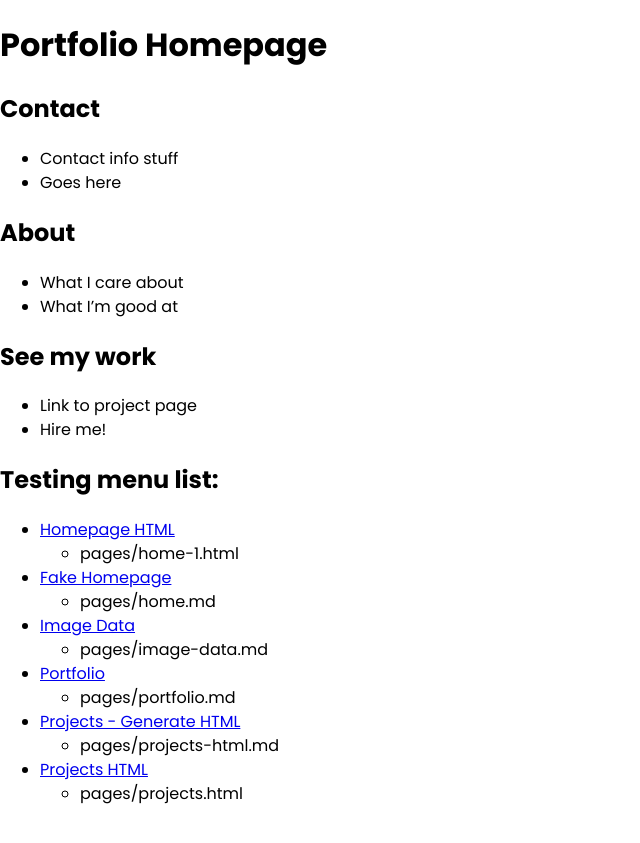
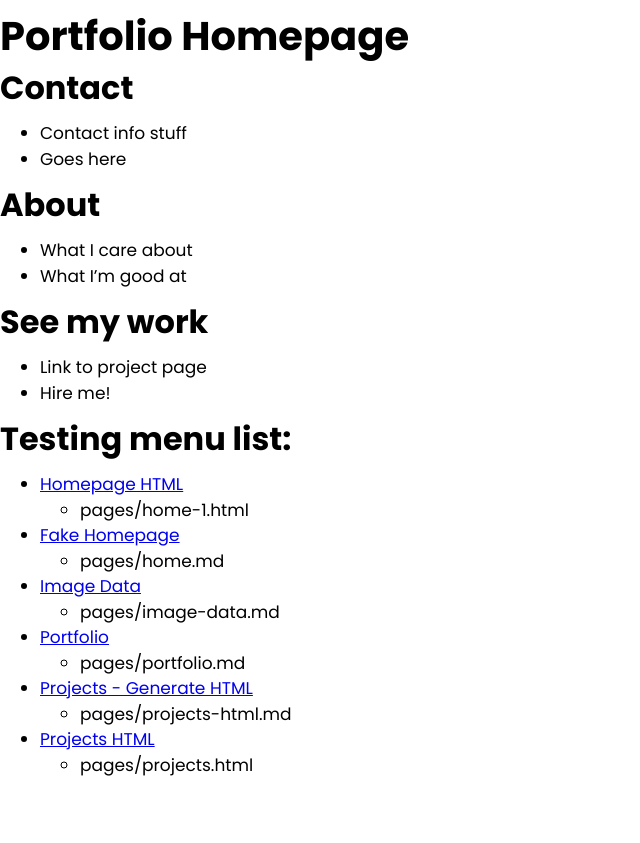
Before and after one commit to kbdonnally/katherinedoes.design, a Jekyll site: the page built from index.md, in a window 1280 px wide. Shown: the top 843 px of the page, without its empty margins (0-640 px from the left). Built offline with Jekyll 4.4.1, drawn with Linux system fonts in a browser that asks for light colours; some web fonts are replaced; our own code applies the rules of GitHub Pages for plain Markdown files.

Commit message:
Add elements stylesheet to cover all main HTML elements
- Basically making own Markdown stylesheet :D (and have to do font
  math...)

```diff
--- /dev/null
+++ b/assets/css/_sass/_layouts/_elements.scss
@@ -0,0 +1,64 @@
+/* CSS Element Selectors: */
+
+body {
+	font-size: 1rem;
+	@media screen and (min-width: 900px) {
+		font-size: 1.0625rem;
+	}
+}
+
+h1,
+h2,
+h3,
+h4,
+h5 {
+	line-height: 1;
+}
+
+h1 {
+	margin: 1rem 0;
+	font-size: 2.5rem;
+}
+
+h2 {
+	margin: .25em 0;
+	font-size: 2rem;
+}
+
+h3 {
+	font-size: 1.5rem;
+}
+
+h4 {
+	font-size: 1.125rem;
+}
+
+p {
+	font-size: 1.125rem;
+}
+
+@media screen and (max-width: 768px) {
+	h1 {
+
+	}
+
+	h2 {
+
+	}
+
+	h3 {
+
+	}
+
+	h4 {
+
+	}
+
+	h5 {
+
+	}
+
+	p {
+
+	}
+}
--- a/assets/css/style.scss
+++ b/assets/css/style.scss
@@ -20,6 +20,7 @@
 @import '_vars/fonts';
 
 // layouts:
+@import '_layouts/elements';
 @import '_layouts/general';
 
 // nav:
```
